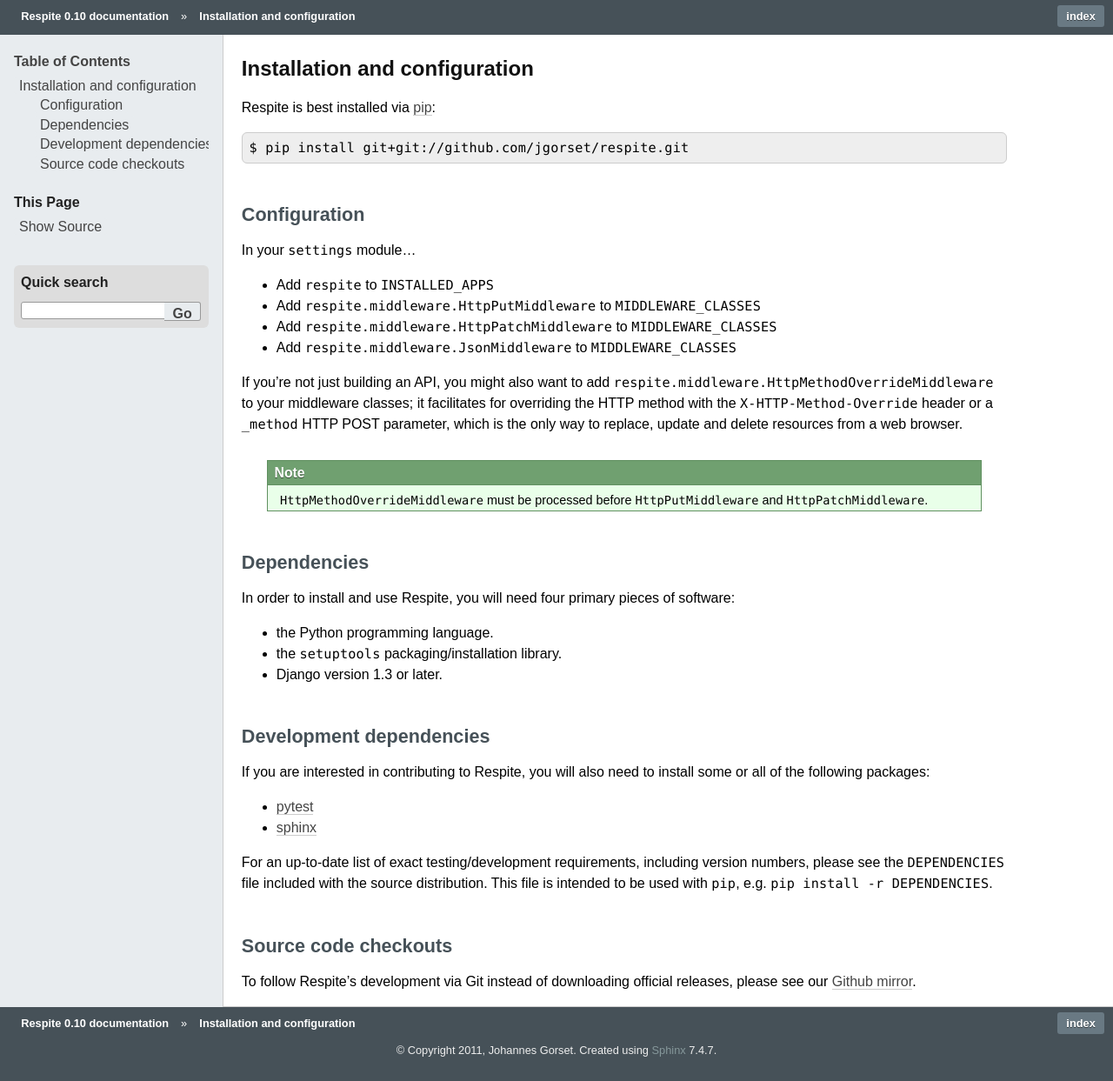
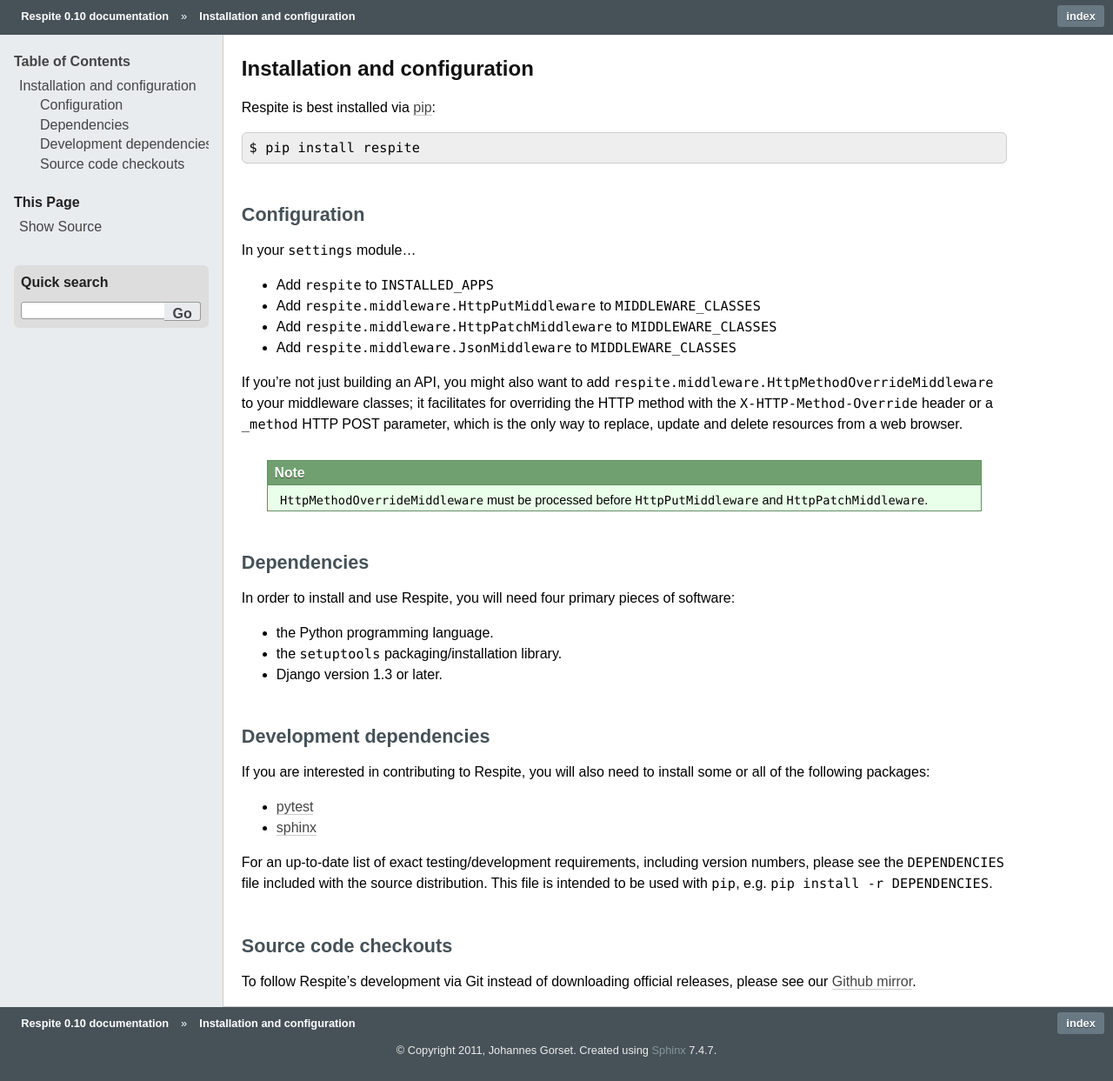
Before and after one commit to jgorset/django-respite, a Sphinx documentation site: the page built from docs/source/installation.rst, in a window 1280 px wide. Shown: the whole page at 87% size. Built offline with Sphinx 7.4.7, drawn with Linux system fonts in a browser that asks for light colours.

Commit message:
Update installation instructions

```diff
--- a/docs/source/installation.rst
+++ b/docs/source/installation.rst
@@ -5,7 +5,7 @@
 
 Respite is best installed via `pip`_::
 
-    $ pip install git+git://github.com/jgorset/respite.git
+    $ pip install respite
 
 .. _configuration:
 
```
